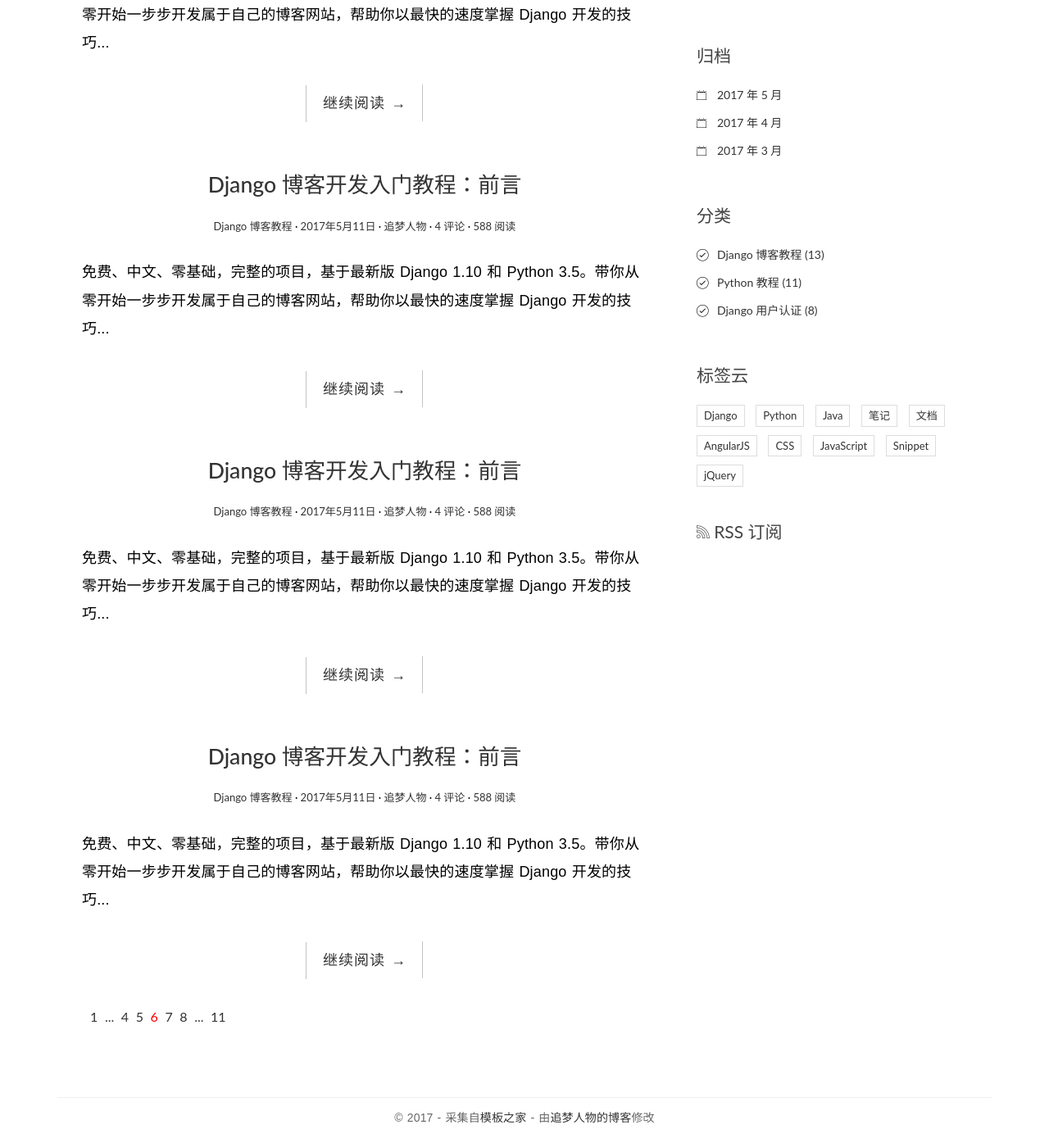
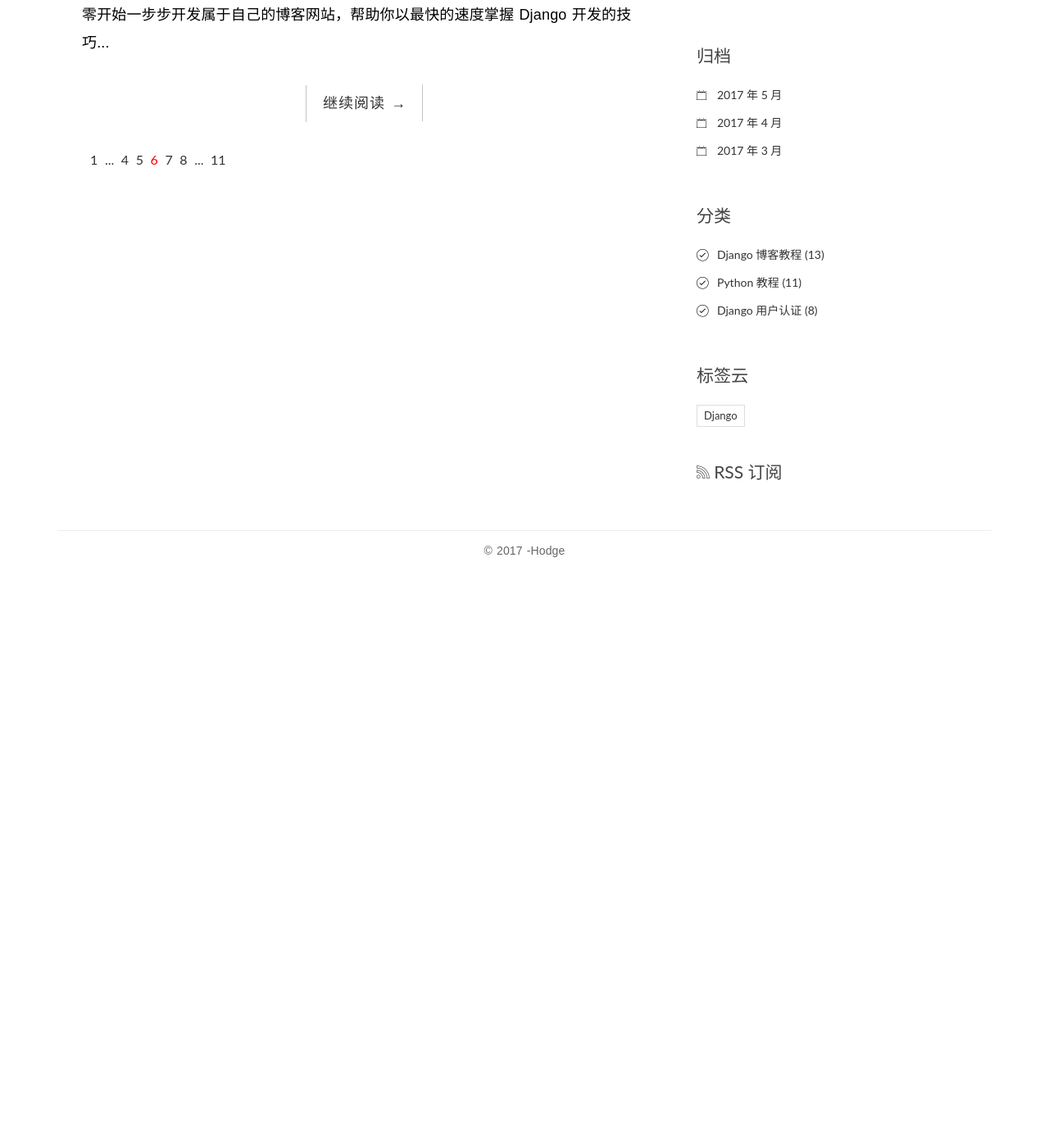
Before and after one commit to QusayHe/myBlog, a Django app: template templates/blog/index.html in a window 1280 px wide. Shown: the part 315-1710 px from the top of the page at 82% size. After the commit the page ends 995 px from the top, so only its background shows below. Run offline with Django 3.2, Linux system fonts and the light colour scheme; the template is opened without the code that fills it, so the values that code supplies are empty; some libraries are stand-ins or nearby versions.

Commit message:
fix static file url

```diff
--- a/myBlog/settings.py
+++ b/myBlog/settings.py
@@ -81,7 +81,7 @@ DATABASES = {
         'ENGINE': 'django.db.backends.mysql',
         'NAME': 'myblog',
         'USER': 'root',
-        'PASSWORD': 'hq0327',
+        'PASSWORD': '123456',
         "HOST": "localhost",
     },
 }
@@ -126,8 +126,6 @@ USE_TZ = True
 
 STATIC_URL = '/static/'
 
-STATICFILES_DIR =(
-    os.path.join(BASE_DIR, "static"),
-)
+STATICFILES_DIRS = (os.path.join(BASE_DIR, "static"),)
 
 TEMPLATE_DIRS = (os.path.join(BASE_DIR,  'templates'),)
--- a/templates/blog/index.html
+++ b/templates/blog/index.html
@@ -91,74 +91,8 @@
                     </div>
                 </article>
 
-                <article class="post post-2">
-                    <header class="entry-header">
-                        <h1 class="entry-title">
-                            <a href="single.html">Django 博客开发入门教程：前言</a>
-                        </h1>
-                        <div class="entry-meta">
-                            <span class="post-category"><a href="#">Django 博客教程</a></span>
-                            <span class="post-date"><a href="#"><time class="entry-date"
-                                                                      datetime="2012-11-09T23:15:57+00:00">2017年5月11日</time></a></span>
-                            <span class="post-author"><a href="#">追梦人物</a></span>
-                            <span class="comments-link"><a href="#">4 评论</a></span>
-                            <span class="views-count"><a href="#">588 阅读</a></span>
-                        </div>
-                    </header>
-                    <div class="entry-content clearfix">
-                        <p>免费、中文、零基础，完整的项目，基于最新版 Django 1.10 和 Python 3.5。带你从零开始一步步开发属于自己的博客网站，帮助你以最快的速度掌握 Django
-                            开发的技巧...</p>
-                        <div class="read-more cl-effect-14">
-                            <a href="#" class="more-link">继续阅读 <span class="meta-nav">→</span></a>
-                        </div>
-                    </div>
-                </article>
 
-                <article class="post post-3">
-                    <header class="entry-header">
-                        <h1 class="entry-title">
-                            <a href="single.html">Django 博客开发入门教程：前言</a>
-                        </h1>
-                        <div class="entry-meta">
-                            <span class="post-category"><a href="#">Django 博客教程</a></span>
-                            <span class="post-date"><a href="#"><time class="entry-date"
-                                                                      datetime="2012-11-09T23:15:57+00:00">2017年5月11日</time></a></span>
-                            <span class="post-author"><a href="#">追梦人物</a></span>
-                            <span class="comments-link"><a href="#">4 评论</a></span>
-                            <span class="views-count"><a href="#">588 阅读</a></span>
-                        </div>
-                    </header>
-                    <div class="entry-content clearfix">
-                        <p>免费、中文、零基础，完整的项目，基于最新版 Django 1.10 和 Python 3.5。带你从零开始一步步开发属于自己的博客网站，帮助你以最快的速度掌握 Django
-                            开发的技巧...</p>
-                        <div class="read-more cl-effect-14">
-                            <a href="#" class="more-link">继续阅读 <span class="meta-nav">→</span></a>
-                        </div>
-                    </div>
-                </article>
 
-                <article class="post post-4">
-                    <header class="entry-header">
-                        <h1 class="entry-title">
-                            <a href="single.html">Django 博客开发入门教程：前言</a>
-                        </h1>
-                        <div class="entry-meta">
-                            <span class="post-category"><a href="#">Django 博客教程</a></span>
-                            <span class="post-date"><a href="#"><time class="entry-date"
-                                                                      datetime="2012-11-09T23:15:57+00:00">2017年5月11日</time></a></span>
-                            <span class="post-author"><a href="#">追梦人物</a></span>
-                            <span class="comments-link"><a href="#">4 评论</a></span>
-                            <span class="views-count"><a href="#">588 阅读</a></span>
-                        </div>
-                    </header>
-                    <div class="entry-content clearfix">
-                        <p>免费、中文、零基础，完整的项目，基于最新版 Django 1.10 和 Python 3.5。带你从零开始一步步开发属于自己的博客网站，帮助你以最快的速度掌握 Django
-                            开发的技巧...</p>
-                        <div class="read-more cl-effect-14">
-                            <a href="#" class="more-link">继续阅读 <span class="meta-nav">→</span></a>
-                        </div>
-                    </div>
-                </article>
                 <!-- 简单分页效果
                 <div class="pagination-simple">
                     <a href="#">上一页</a>
@@ -231,33 +165,6 @@
                         <li>
                             <a href="#">Django</a>
                         </li>
-                        <li>
-                            <a href="#">Python</a>
-                        </li>
-                        <li>
-                            <a href="#">Java</a>
-                        </li>
-                        <li>
-                            <a href="#">笔记</a>
-                        </li>
-                        <li>
-                            <a href="#">文档</a>
-                        </li>
-                        <li>
-                            <a href="#">AngularJS</a>
-                        </li>
-                        <li>
-                            <a href="#">CSS</a>
-                        </li>
-                        <li>
-                            <a href="#">JavaScript</a>
-                        </li>
-                        <li>
-                            <a href="#">Snippet</a>
-                        </li>
-                        <li>
-                            <a href="#">jQuery</a>
-                        </li>
                     </ul>
                 </div>
                 <div class="rss">
@@ -271,9 +178,7 @@
     <div class="container">
         <div class="row">
             <div class="col-md-12">
-                <p class="copyright">&copy 2017 - 采集自<a href="http://www.cssmoban.com/"
-                                                        target="_blank" title="模板之家">模板之家</a>
-                    - 由<a href="http://zmrenwu.com/" title="网页模板" target="_blank">追梦人物的博客</a>修改
+                <p class="copyright">&copy 2017 -Hodge
                 </p>
             </div>
         </div>
```
